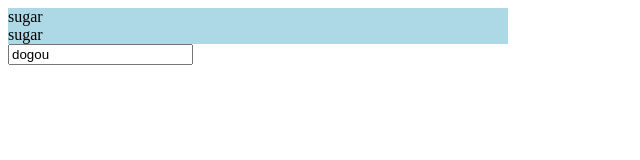
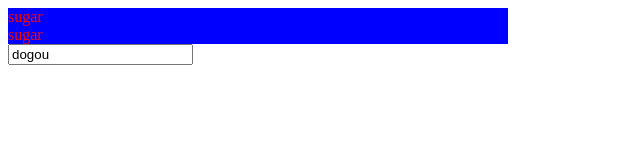
Before and after one commit to allenou/sugar, a plain HTML site: page index.html in a window 1280 px wide. Shown: the whole page, without its empty margins (0-640 px from the left). Drawn offline with Linux system fonts and the light colour scheme.

Commit message:
Css fn support object

```diff
--- a/index.html
+++ b/index.html
@@ -8,8 +8,8 @@
     <title>Document</title>
     <style>
         #sugar {
-            /*width: 100px;
-            height: 100px;*/
+            width: 100px;
+            height: 100px;
             /*background-color: lightblue;*/
         }
 
@@ -27,7 +27,13 @@
     <script src="./sugar.js"></script>
     <script>
         var sugar = $('.sugar');
-        sugar.css('width', '500px')
+        sugar.css({
+            "color": "red",
+            "background": "blue"
+        })
+        sugar.css('width','500px')
+
+        sugar.css('width')
     </script>
 </body>
 
--- a/sugar.js
+++ b/sugar.js
@@ -29,18 +29,20 @@
                 this[length].style.display = 'block'
             }
         },
-        css: function () {
-            var length = this.length,
-                args = toArray(arguments),
-                attr, value
+        css: function (property, value) {
+            var length = this.length
             while (length--) {
-                if (args.length > 1) {
-                    attr = args[0]
-                    value = args[1]
-                    this[length].style[attr] = value
+                if (typeof (property) == 'string') {
+                    if (value !== undefined) {
+                        this[length].style[property] = value
+                    } else {
+                        return window.getComputedStyle(this[length], null)[property]
+                    }
                 } else {
-                    value = window.getComputedStyle(this[length], null)[args[0]]
-                    return value
+                    var key
+                    for (key in property) {
+                        this[length].style[key] = property[key]
+                    }
                 }
             }
         },
```
